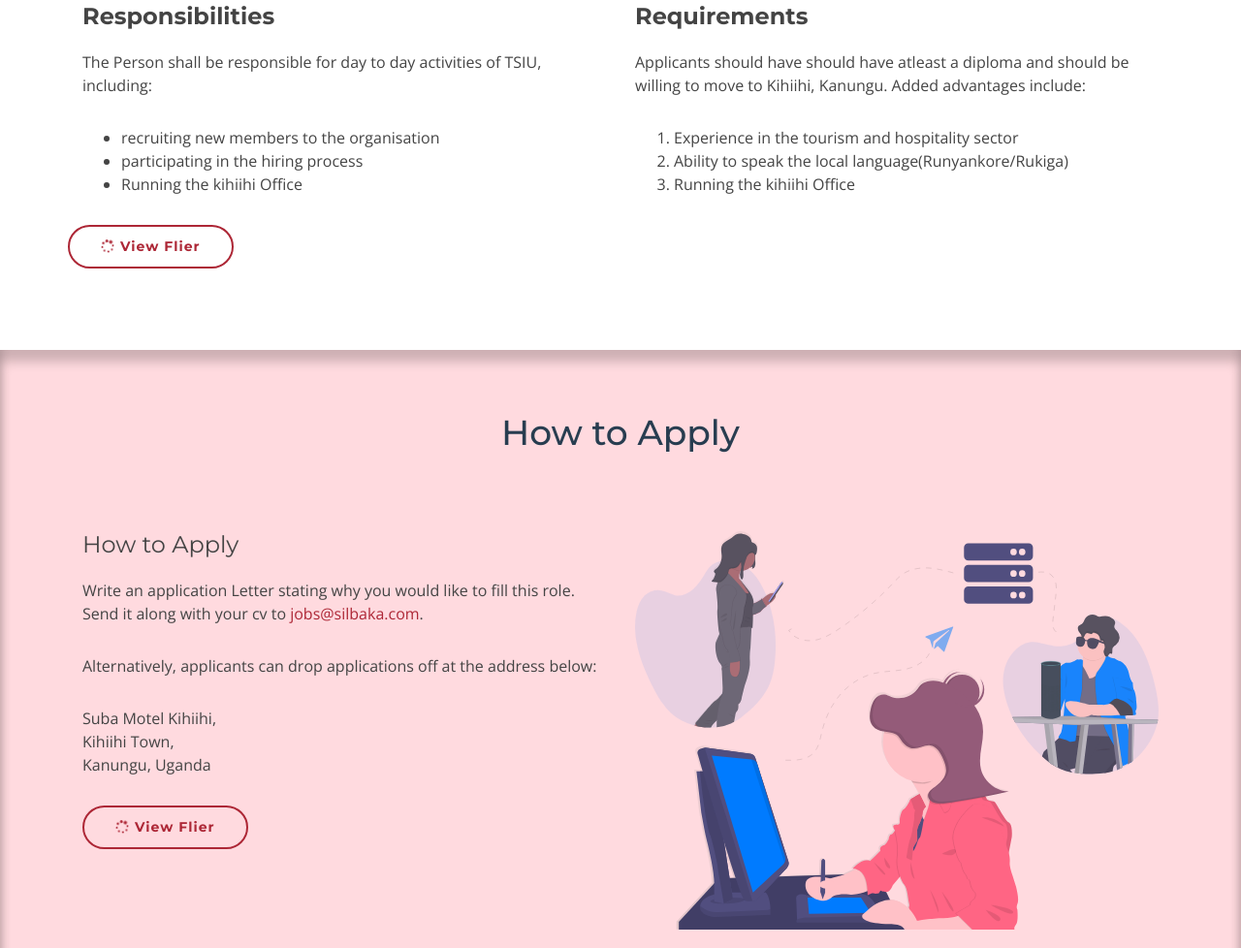
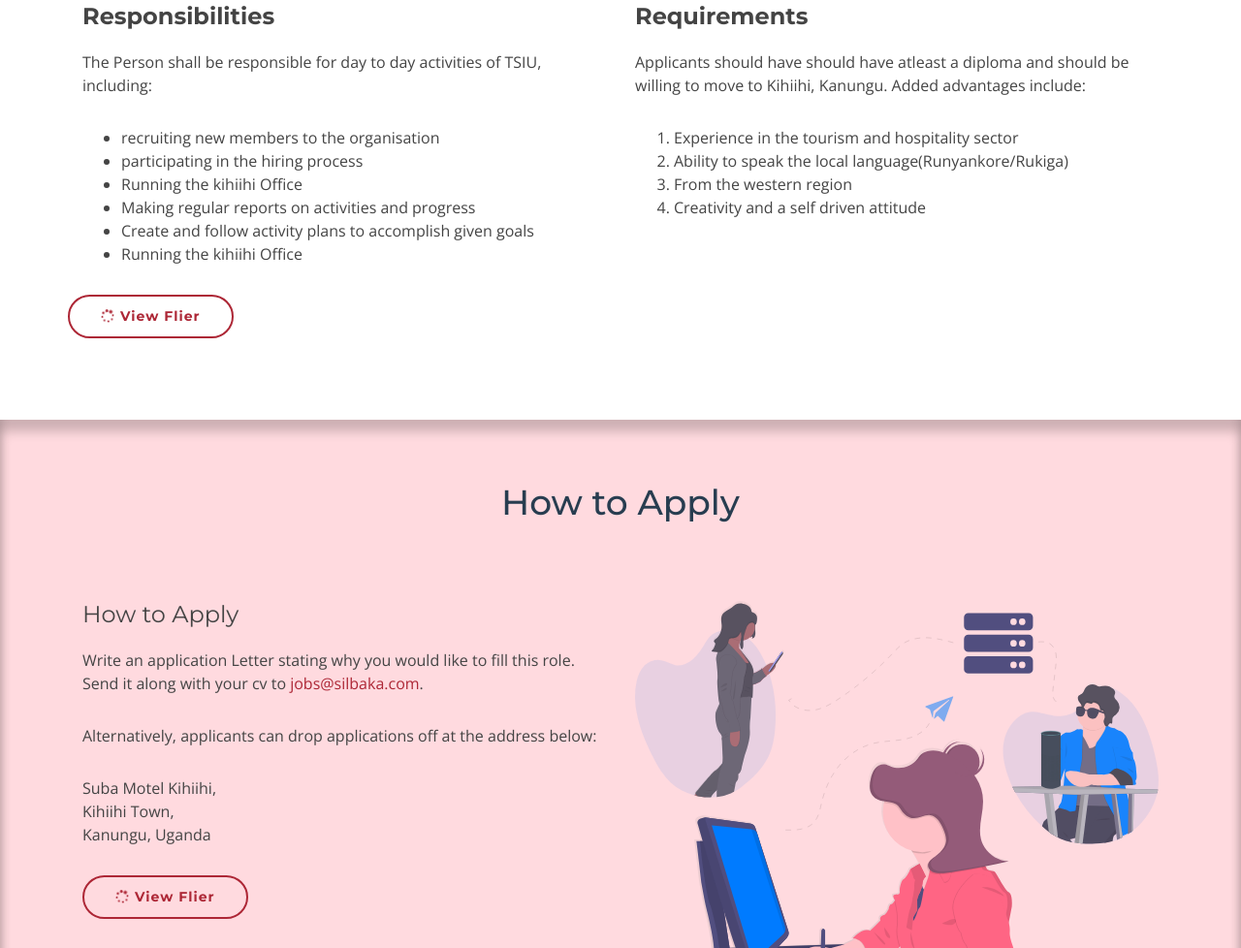
Before and after one commit to kanyeceejayA/Silbaka, a plain HTML site: page careers.html in a window 1280 px wide. Shown: the part 1017-1995 px from the top of the page at 97% size. Drawn offline with nearby package versions, Linux system fonts and the light colour scheme.

Commit message:
Update careers.html

```diff
--- a/careers.html
+++ b/careers.html
@@ -152,6 +152,9 @@
                 <li>recruiting new members to the organisation</li>
                 <li>participating in the hiring process</li>
                 <li>Running the kihiihi Office</li>
+                <li>Making regular reports on activities and progress</li>
+                <li>Create and follow activity plans to accomplish given goals</li>
+                <li>Running the kihiihi Office</li>
               </ul>
             </p>
           </div>
@@ -162,7 +165,8 @@
               <ol>
                 <li>Experience in the tourism and hospitality sector</li>
                 <li>Ability to speak the local language(Runyankore/Rukiga)</li>
-                <li>Running the kihiihi Office</li>
+                <li>From the western region</li>
+                <li>Creativity and a self driven attitude</li>
               </ol>
             </p>
           </div>
```
